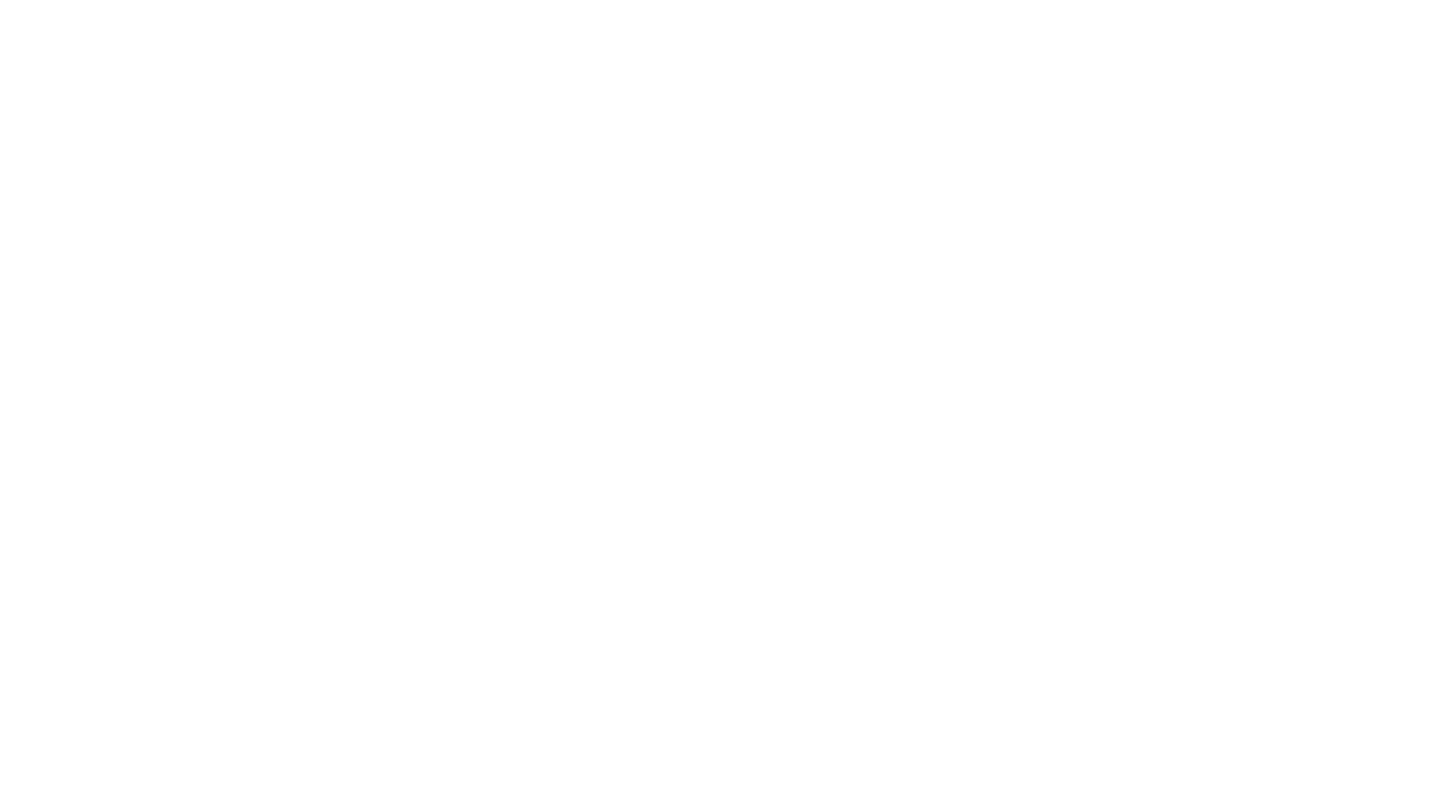
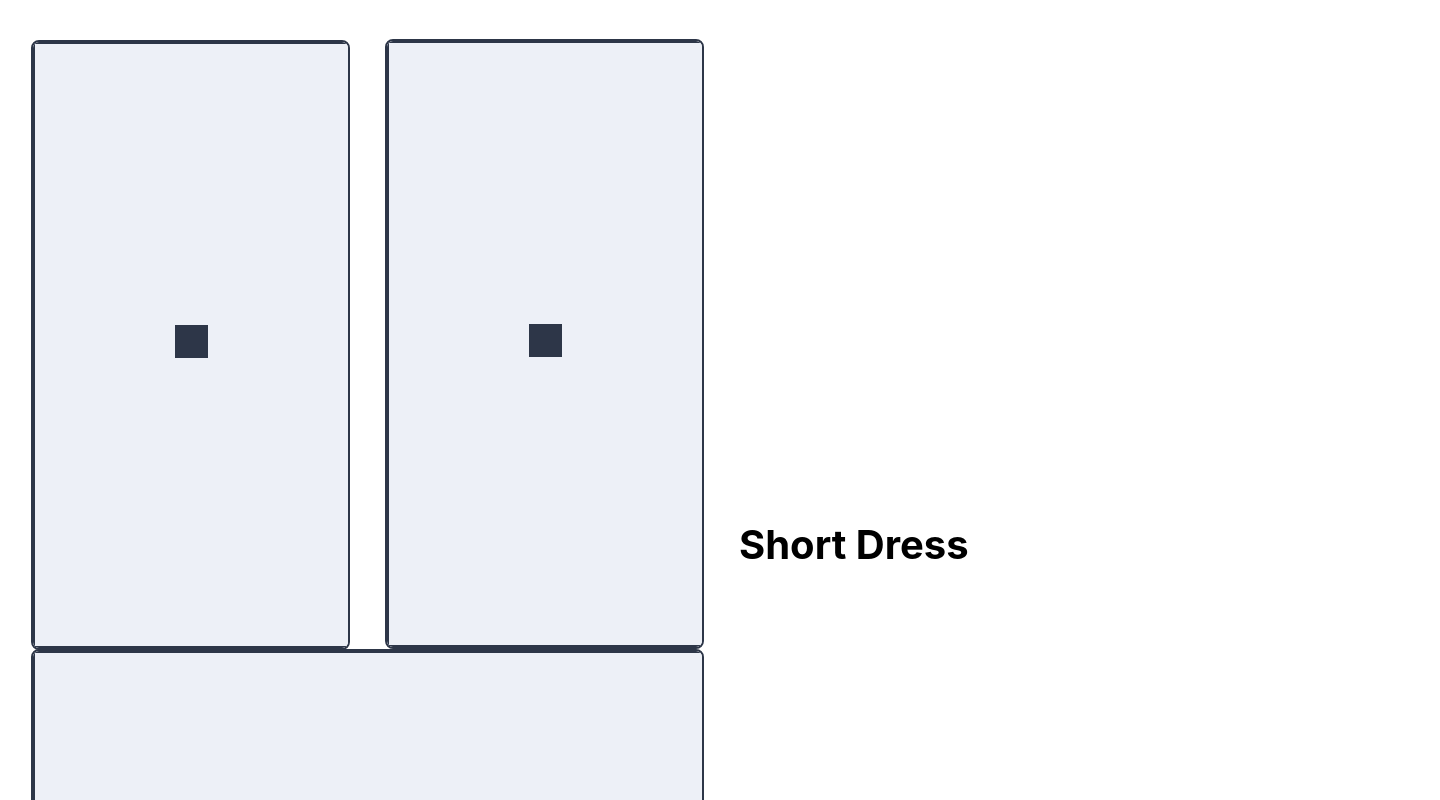
Before and after one commit to ZeevHaydar/GAWK-Frame-FE, a React (Create React App) app: page /detail in a window 1280 px wide. Before the commit this address had no page. Shown: the top 800 px of the page, 1440 px wide, since content can reach past the window. Built offline with nearby package versions, Linux system fonts and the light colour scheme.

Commit message:
fix: routing
added new route paths for cloth detail and chat list

```diff
--- a/src/App.js
+++ b/src/App.js
@@ -1,7 +1,9 @@
 import Home from "../src/pages/Home/Home";
 import Chat from "../src/pages/Chat/Chat";
+import ListChat from "../src/pages/Chat/ListChat";
 import Pembayaran from "../src/pages/Pembayaran/Pembayaran";
-import { createRoot } from "react-dom/client";
+import ScreenClothesDescription from "./pages/Detail/Detail";
+// import { createRoot } from "react-dom/client";
 import { BrowserRouter, Routes, Route } from "react-router-dom";
 import React from "react";
 
@@ -18,7 +20,9 @@ const App = () => {
       <Routes>
         <Route path="/" element={<Home />} />
         <Route path="/chat" element={<Chat />} />
+        <Route path="/listchat" element={<ListChat />} />
         <Route path="/pembayaran" element={<Pembayaran />} />
+        <Route path="/detail" element={<ScreenClothesDescription />} />
       </Routes>
     </BrowserRouter>
   );
```
